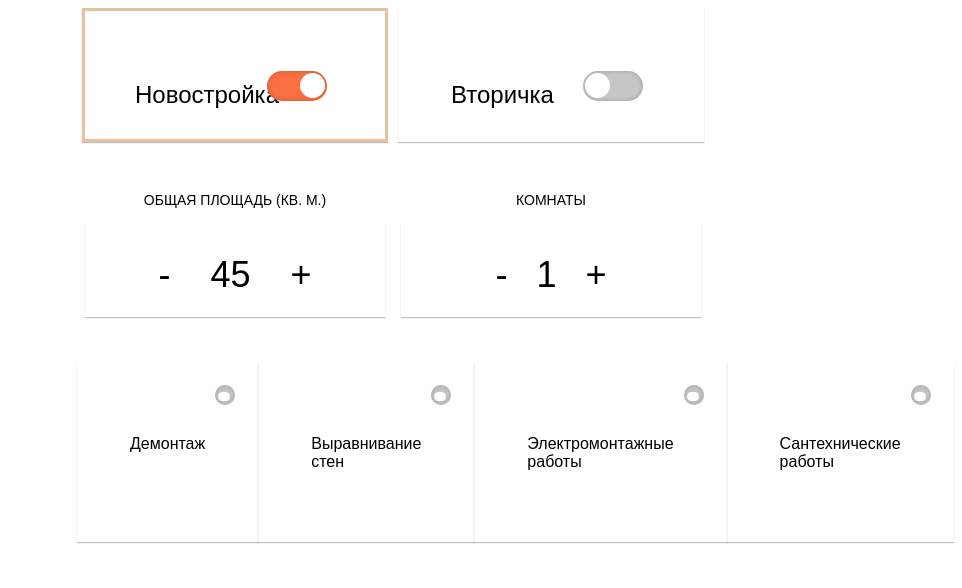
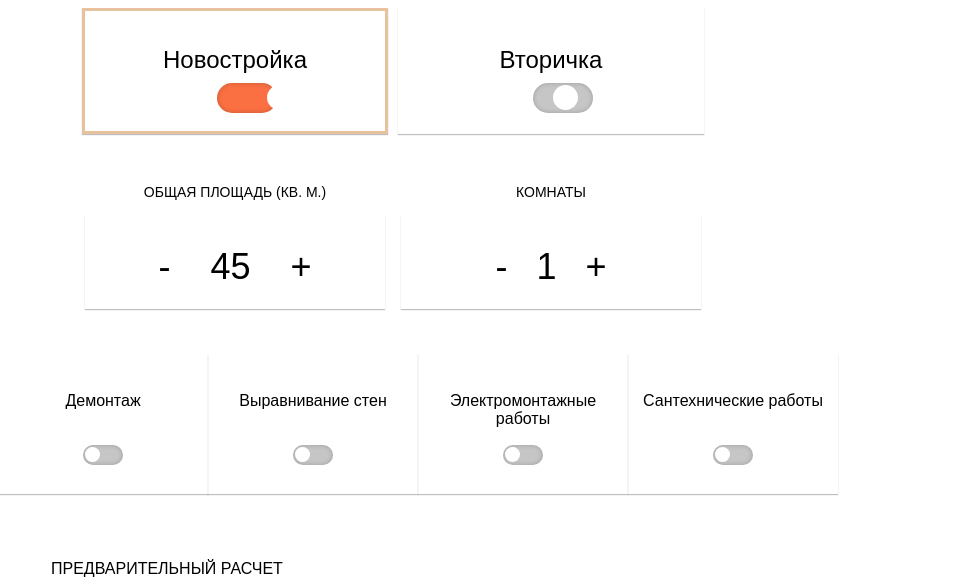
Before and after one commit to nasthe2/renovation-calculator, a plain HTML site: page index.html in a window 1280 px wide. Shown: the top 588 px of the page, without its empty margins (247-1209 px from the left). Drawn offline with Linux system fonts and the light colour scheme.

Commit message:
Fix new togglers' position

```diff
--- a/index.html
+++ b/index.html
@@ -53,28 +53,28 @@
       <div class='calc_service'>
         <label class='calc_service_wrapper'>
           <input class='calc_type_radio calc_check_crash' for='calc-form' name='calc-service1' type='checkbox'>
-            <div class='calc_type_item'>
+            <div class='calc_type_item calc_type_item_service'>
               <!--<img class='calc_type_item_img' src='https://www.prorabneva.ru/frontend/images/label_icon_1.png'  alt='Калькулятор - Прораб Нева'> -->
               <span class='calc_type_item_name'>Демонтаж</span>
             </div>
         </label>
         <label class='calc_service_wrapper'>
           <input class='calc_type_radio calc_check_wall' for='calc-form' name='calc-service2' type='checkbox'>
-          <div class='calc_type_item'>
+          <div class='calc_type_item calc_type_item_service'>
             <!--<img class='calc_type_item_img' src='https://www.prorabneva.ru/frontend/images/label_icon_2.png'  alt='Калькулятор - Прораб Нева'> -->
             <span class='calc_type_item_name'>Выравнивание стен</span>
           </div>
         </label>
         <label class='calc_service_wrapper'>
           <input class='calc_type_radio calc_check_electric' for='calc-form' name='calc-service3' type='checkbox'>
-          <div class='calc_type_item'>
+          <div class='calc_type_item calc_type_item_service'>
             <!--<img class='calc_type_item_img' src='https://www.prorabneva.ru/frontend/images/label_icon_3.png'  alt='Калькулятор - Прораб Нева'> -->
             <span class='calc_type_item_name'>Электромонтажные работы</span>
           </div>
         </label>
         <label class='calc_service_wrapper'>
           <input class='calc_type_radio calc_check_santech' for='calc-form' name='calc-service4' type='checkbox'>
-          <div class='calc_type_item'>
+          <div class='calc_type_item calc_type_item_service'>
             <!--<img class='calc_type_item_img' src='https://www.prorabneva.ru/frontend/images/label_icon_4.png'  alt='Калькулятор - Прораб Нева'> -->
             <span class='calc_type_item_name'>Сантехнические работы</span>
           </div>
--- a/styles.css
+++ b/styles.css
@@ -52,18 +52,20 @@ form {
 }
 
 .calc_type_radio:checked + .calc_type_item:after {
-  right: 60px;
+  left: 182px;
 }
 
 .calc_type_item {
   display: block;
+  height: 120px;
+  text-align: center;
   border: 3px solid transparent;
   box-shadow: 0 1px 1px 0 rgba(0, 0, 0, 0.25);
   -webkit-box-shadow: 0 1px 1px 0 rgba(0, 0, 0, 0.25);
   -moz-box-shadow: 0 1px 1px 0 rgba(0, 0, 0, 0.25);
   -webkit-transition: ease-in-out .2s;
   transition: ease-in-out .2s;
-  padding: 35px 50px 30px;
+  padding: 0;
   position: relative;
 }
 
@@ -86,8 +88,8 @@ form {
 .calc_type_item:before {
   content: '';
   position: absolute;
-  top: 60px;
-  right: 58px;
+  top: 72px;
+  left: 44%;
   width: 60px;
   height: 30px;
   background: #c6c6c6;
@@ -100,8 +102,8 @@ form {
 .calc_type_item:after {
   content: '';
   position: absolute;
-  top: 62px;
-  right: 91px;
+  top: 74px;
+  left: 152px;
   width: 25px;
   height: 25px;
   border-radius: 22px;
@@ -181,23 +183,33 @@ form {
   display: inline;
 }
 
+.calc_service {
+  width: 125%;
+}
+
 .calc_service .calc_type_item {
   box-sizing: border-box;
-  height: 180px;
+  text-align: center;
+  height: 140px;
+  width: 210px;
 }
 
 .calc_service .calc_type_item:before {
-  top: 20px;
-  right: 20px;
-  width: 20px;
+  top: 88px;
+  left: 40%;
+  width: 40px;
   height: 20px;
 }
 
-.calc_service .calc_type_item:after {
-  top: 27px;
-  right: 25px;
-  height: 9px;
-  width: 12px;
+.calc_service .calc_type_item_service:after {
+  top: 90px;
+  left: 84px;
+  height: 15px;
+  width: 15px;
+}
+
+.calc_type_radio:checked + .calc_type_item_service:after {
+  left: 105px;
 }
 
 /*
@@ -261,5 +273,5 @@ p {
 
 p,
 .price {
-  padding-left: 270px;
+  padding-left: 290px;
 }
```
